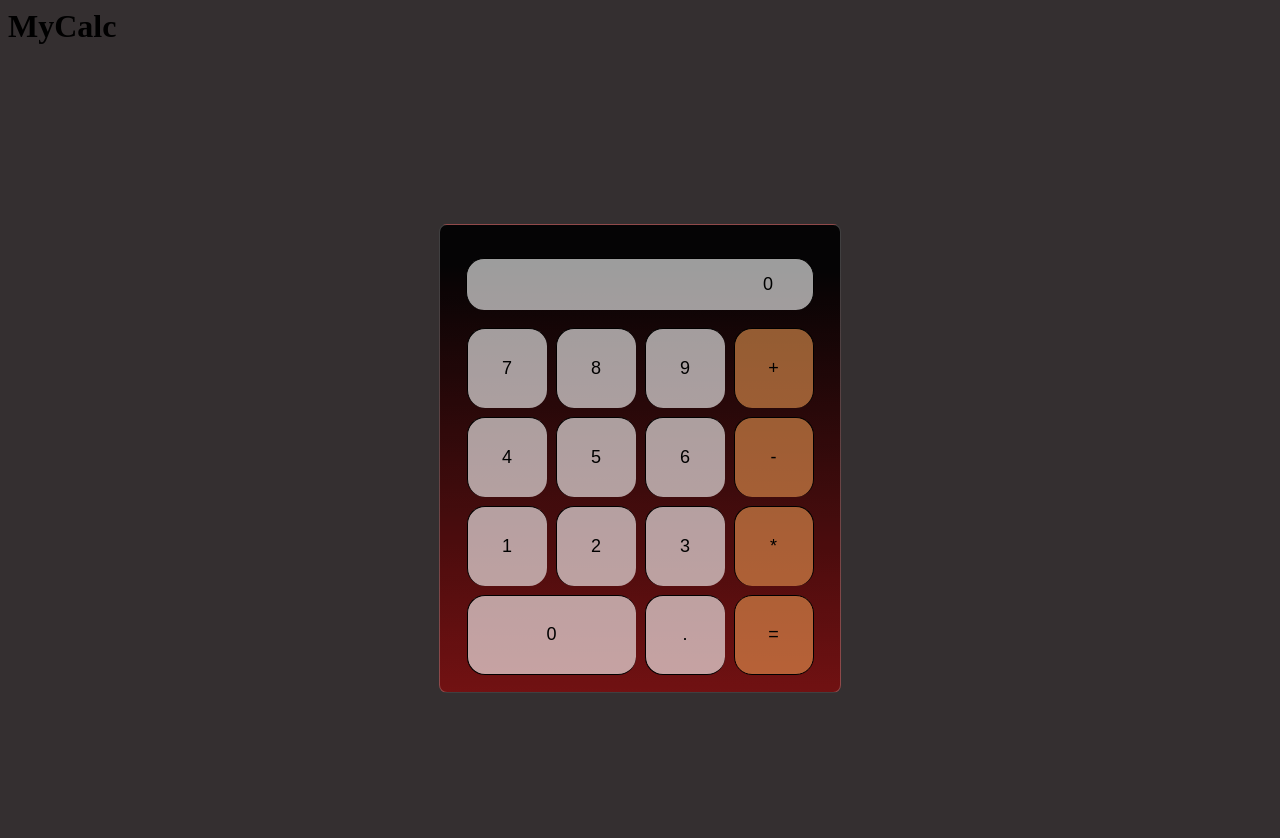
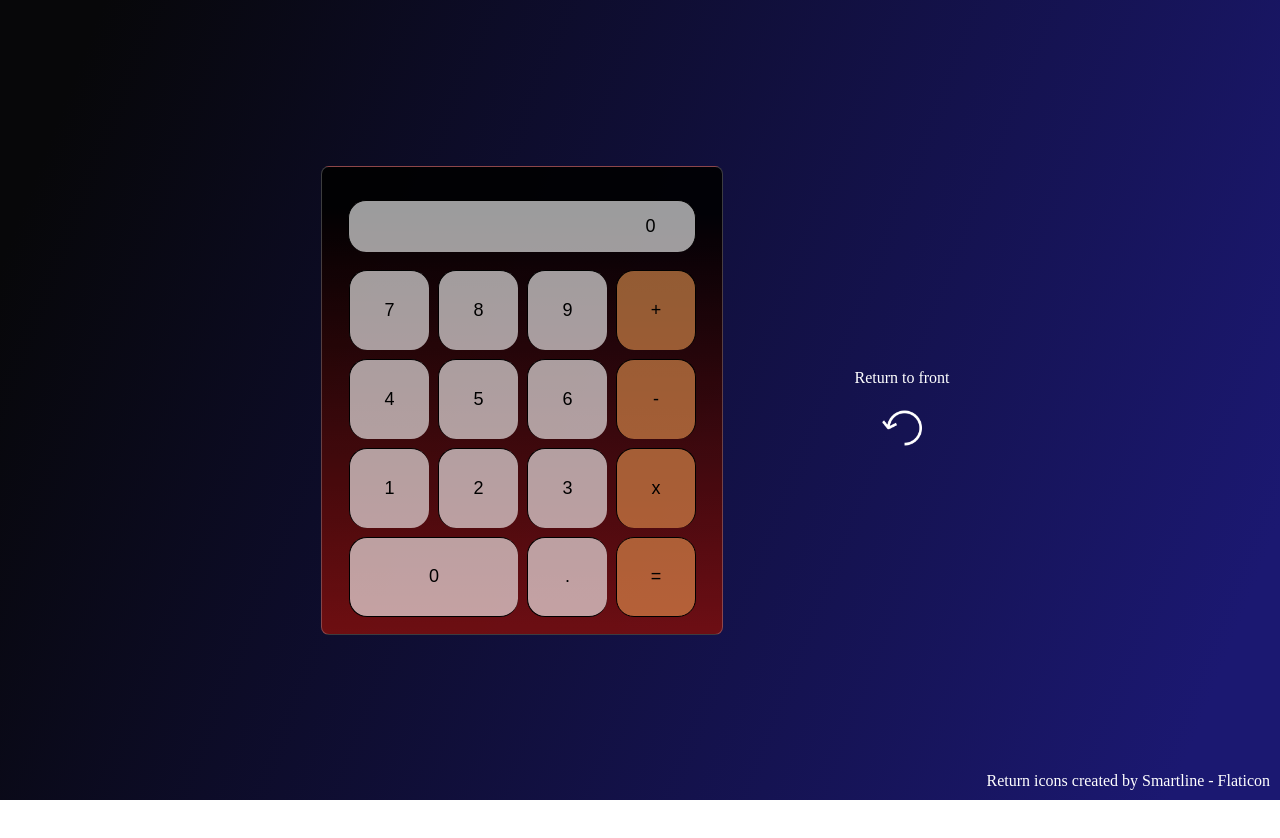
Before and after one commit to k2pbac/calculator, a website: page index.html in a window 1280 px wide. After the commit the page ends 800 px from the top, so only its background shows below. Drawn offline with nearby package versions, Linux system fonts and the light colour scheme; a web font is replaced by a local one.

Commit message:
add icons:

```diff
--- a/index.html
+++ b/index.html
@@ -3,14 +3,18 @@
     <meta charset="UTF-8" />
     <meta http-equiv="X-UA-Compatible" content="IE=edge" />
     <meta name="viewport" content="width=device-width, initial-scale=1.0" />
-    <link href="css/styles.css" type="text/css" rel="stylesheet" />
-    <link rel="icon" type="image/x-icon" href="/favicon_io/favicon.ico" />
+    <link href="css/shape.css" type="text/css" rel="stylesheet" />
+    <link href="css/index.css" type="text/css" rel="stylesheet" />
+    <link rel="icon" type="image/x-icon" href="/logo_1/favicon.ico" />
+    <link rel="preconnect" href="https://fonts.googleapis.com" />
+    <link rel="preconnect" href="https://fonts.gstatic.com" crossorigin />
+    <link
+      href="https://fonts.googleapis.com/css2?family=Martel+Sans&display=swap"
+      rel="stylesheet"
+    />
     <title>MyCalc</title>
   </head>
   <body>
-    <div class="header">
-      <h1>MyCalc</h1>
-    </div>
     <div class="shape">
       <div id="draggable" class="calculator-form">
         <div class="s2"></div>
@@ -38,7 +42,7 @@
           <input readonly type="text" name="num6" placeholder="1" value="1" />
           <input readonly type="text" name="num7" placeholder="2" value="2" />
           <input readonly type="text" name="num8" placeholder="3" value="3" />
-          <button type="button" name="action" value="*">*</button>
+          <button type="button" name="action" value="*">x</button>
           <input
             readonly
             type="text"
@@ -58,6 +62,20 @@
           <button name="action" type="button" class="equal" value="=">=</button>
         </form>
       </div>
+      <a
+        href="https://www.flaticon.com/free-icons/return"
+        title="return icons"
+        target="_blank"
+        >Return icons created by Smartline - Flaticon</a
+      >
+    </div>
+    <div class="return-image">
+      <p>Return to front</p>
+      <img
+        onclick="bringToFront()"
+        src="/logo_1/return.png"
+        alt="return to front"
+      />
     </div>
     <script
       src="https://cdnjs.cloudflare.com/ajax/libs/jquery/3.7.1/jquery.min.js"
--- a/public/css/index.css
+++ b/public/css/index.css
@@ -1,2 +1,32 @@
-.header {
+body {
+  /* background: #a1cbe7; */
+  /* background-image: linear-gradient(160deg, #0093e9 0%, #80d0c7 100%); */
+  background-image: linear-gradient(
+    111.4deg,
+    rgba(7, 7, 9, 1) 6.5%,
+    rgba(27, 24, 113, 1) 93.2%
+  );
+  display: flex;
+  gap: 140px;
+  justify-content: center;
+  cursor: auto;
 }
+
+.return-image {
+  display: flex;
+  gap: 5px;
+  flex-direction: column;
+  justify-content: center;
+  align-items: center;
+}
+
+.return-image img {
+  width: 40px;
+  height: 40px;
+  filter: invert(100%) sepia(100%) saturate(0%) hue-rotate(2deg)
+    brightness(105%) contrast(101%);
+}
+
+.return-image p {
+  color: white;
+}
--- a/public/css/styles.css
+++ b/public/css/shape.css
@@ -1,6 +1,3 @@
-body {
-  background: #342f30;
-}
 input {
   box-sizing: border-box;
   border-radius: 1em;
@@ -34,6 +31,8 @@ input::after {
   display: flex;
   justify-content: center;
   align-items: center;
+  flex-direction: column;
+  gap: 40px;
   height: 100%;
 }
 .calculator-form {
@@ -44,7 +43,6 @@ input::after {
   position: relative;
   transform-style: preserve-3d;
   animation: rotate 6s linear infinite;
-  /* transform: rotateX(8deg) rotateY(8deg) rotateZ(360deg); */
 }
 
 .calculator-form > div {
@@ -56,6 +54,8 @@ input::after {
     rgba(0, 0, 0, 1) 9.2%,
     rgba(127, 16, 16, 1) 103.9%
   );
+  /* background-color: #0093e9; */
+  /* background-image: linear-gradient(160deg, #0093e9 0%, #80d0c7 100%); */
   border: 0.1px solid #ffffff42;
 }
 .calculator-form form {
@@ -142,3 +142,11 @@ input.total::placeholder {
   height: 100px;
   transform: rotateX(-90deg) translateZ(415px) rotate(180deg) translateY(-48px);
 }
+
+a {
+  color: white;
+  text-decoration: none;
+  position: absolute;
+  bottom: 10px;
+  right: 10px;
+}
--- a/public/scripts.js
+++ b/public/scripts.js
@@ -55,7 +55,7 @@ $(document).ready(function () {
   });
 
   $(".calculator-form form > button").on("click", (element) => {
-    if (runningVal[0]) {
+    if (runningVal[0] && !["+", "-", "*", "/"].includes(runningVal[index])) {
       sign = element.target.value;
       const currentVal = $(".total").val();
       if (sign !== "=") {
@@ -113,3 +113,7 @@ const divide = (a, b) => {
 const multiply = (a, b) => {
   return parseFloat(a) * parseFloat(b);
 };
+
+function bringToFront() {
+  $("#draggable").css("transform", "");
+}
```
Also changed, not shown: public/favicon_io/android-chrome-192x192.png (deleted), public/favicon_io/android-chrome-512x512.png (deleted), public/favicon_io/apple-touch-icon.png (deleted), public/favicon_io/favicon-16x16.png (deleted), public/favicon_io/favicon-32x32.png (deleted), public/favicon_io/favicon.ico (deleted), public/logo_1/about.txt (renamed from public/favicon_io/about.txt), public/logo_1/android-chrome-512x512.png (added), public/logo_1/apple-touch-icon.png (added), public/logo_1/favicon-16x16.png (added), public/logo_1/favicon-32x32.png (added), public/logo_1/favicon.ico (added), public/logo_1/logo-small.png (added), public/logo_1/named-logo.png (added), 2 more files.
